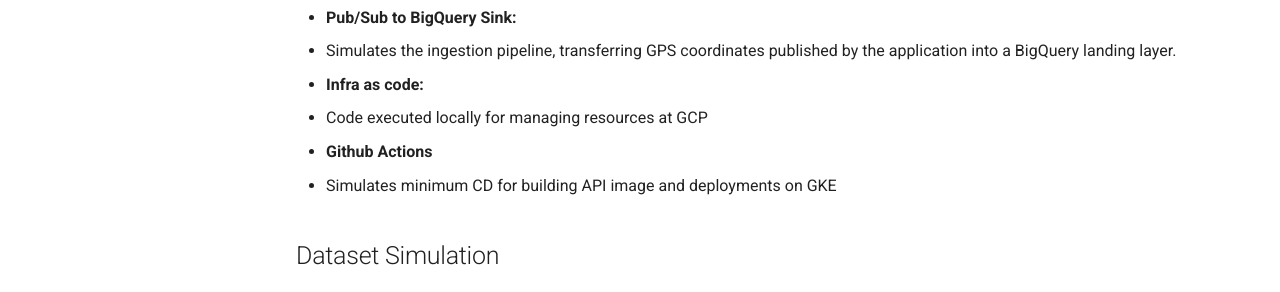
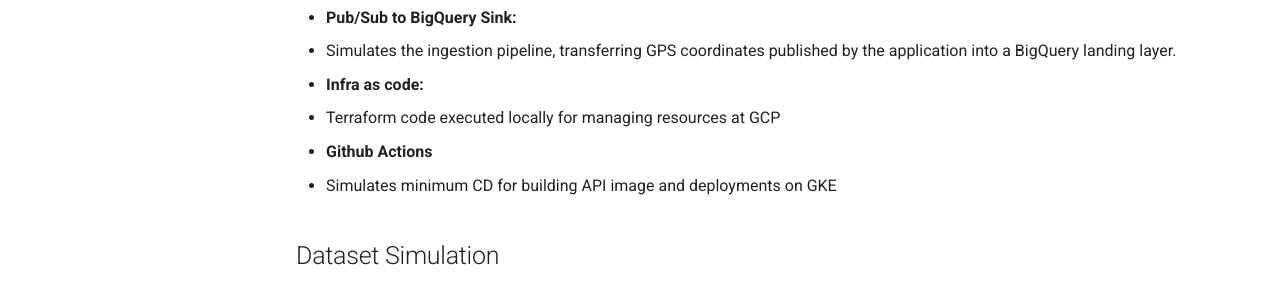
Before and after one commit to biancaberdugo/schwarz-mono-repo, an MkDocs documentation site: the page built from pages/docs/index.md, in a window 1280 px wide and 900 px high. Shown: the part 442-734 px from the top of the window. Built offline with MkDocs 1.6.1 and Material for MkDocs 9.7.7, drawn with Linux system fonts in a browser that asks for light colours.

Commit message:
Small fix on index.md

```diff
--- a/pages/docs/index.md
+++ b/pages/docs/index.md
@@ -17,7 +17,7 @@
   - Simulates the ingestion pipeline, transferring GPS coordinates published by the application into a BigQuery landing layer.
 
 - **Infra as code:**
-  - Code executed locally for managing resources at GCP
+  - Terraform code executed locally for managing resources at GCP
 
 - **Github Actions**
   - Simulates minimum CD for building API image and deployments on GKE
```
